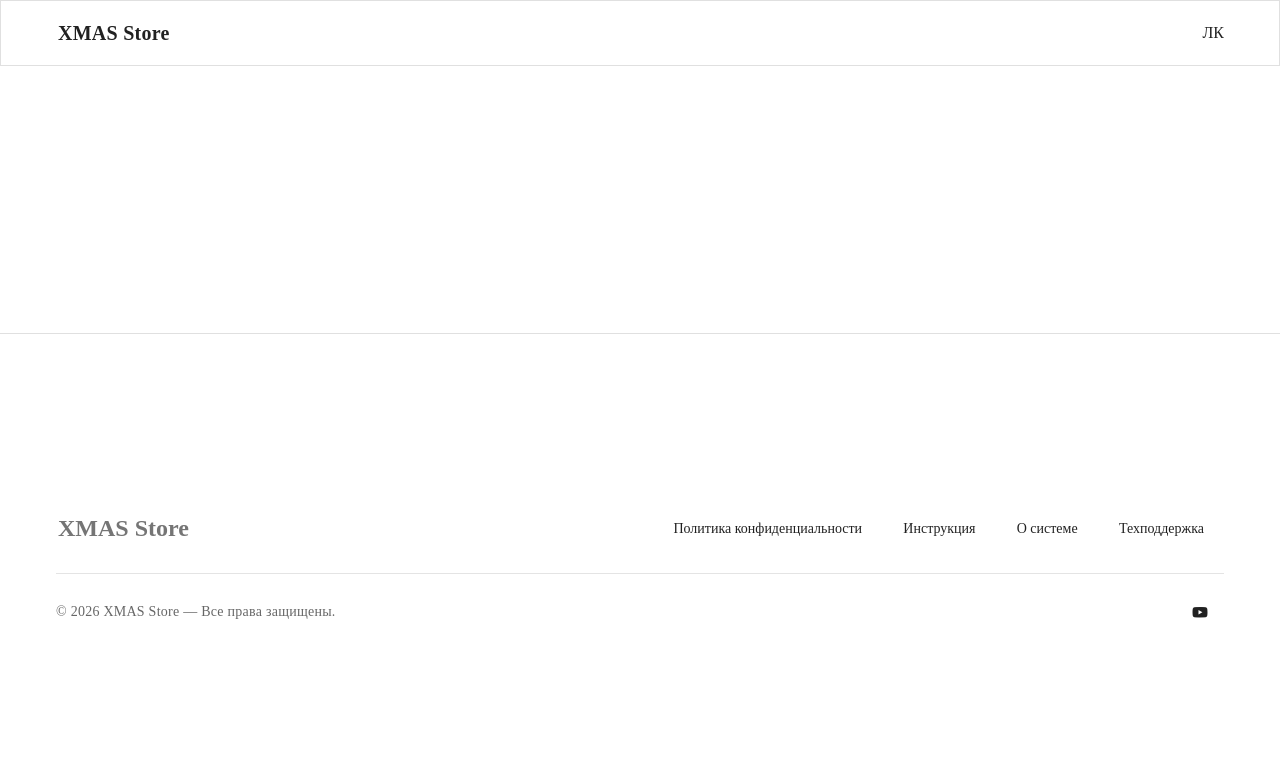
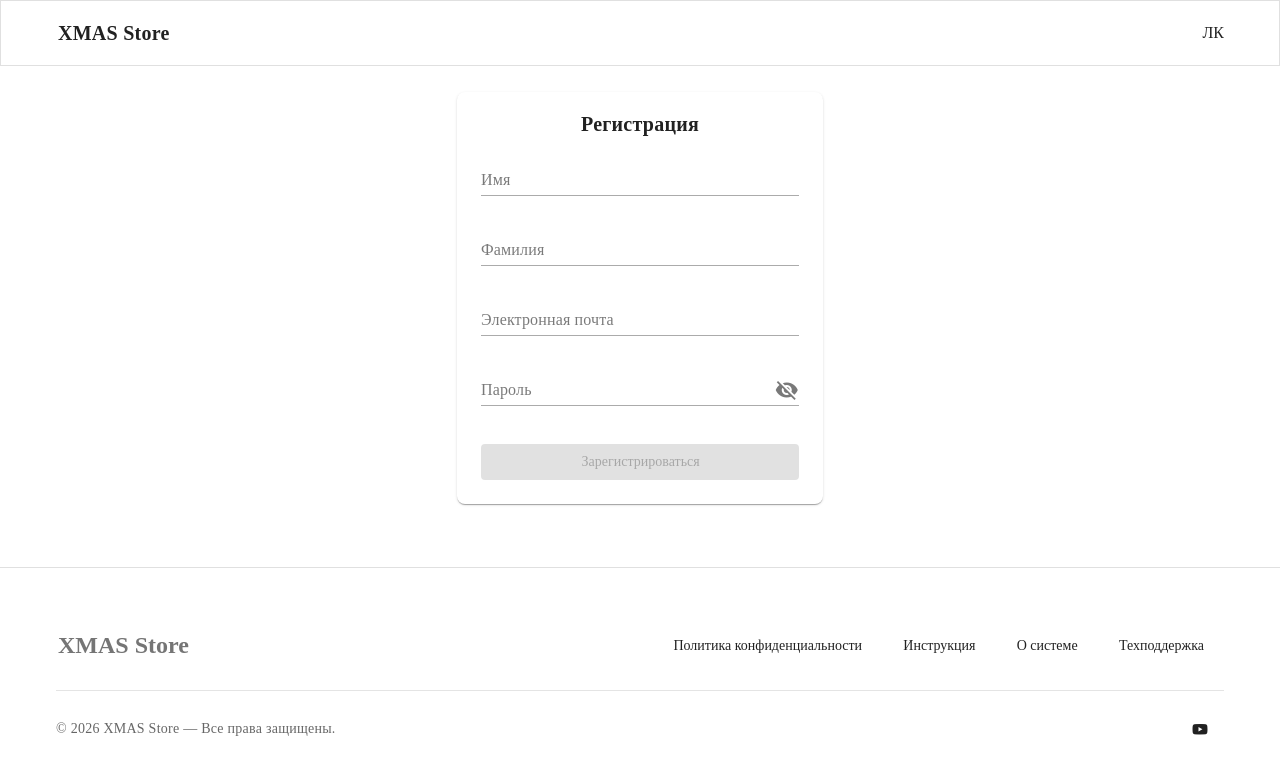
Before and after one commit to FIRETECHNO/xmas-frontend, a Nuxt app: page /registration in a window 1280 px wide. Shown: the top 774 px of the page. Built offline with nearby package versions, Linux system fonts and the light colour scheme.

Commit message:
added pages /registration

```diff
--- a/app/layouts/default.vue
+++ b/app/layouts/default.vue
@@ -35,7 +35,7 @@ async function logOut() {
 
         <v-spacer></v-spacer>
 
-        <div class="d-flex align-center">
+        <div class="d-flex align-center cursor-pointer" @click="router.push('/login')">
           ЛК
           <!-- <v-btn icon @click="toggleTheme" title="Переключить тему">
             <v-icon icon="mdi-theme-light-dark"></v-icon>
--- a/app/pages/login.vue
+++ b/app/pages/login.vue
@@ -9,7 +9,7 @@ let passwordIsVisible = ref(false);
 let loading = ref(false);
 
 const schema = yup.object({
-    email : yup.string().required().email(),
+    email : yup.string().email().required(),
     password : yup.string().min(8).required(),
 })
 
--- a/app/pages/registration.vue
+++ b/app/pages/registration.vue
@@ -1,4 +1,75 @@
-<script setup lang="ts"></script>
+<script setup lang="ts">
+import type {User} from '~/types/user.interface.ts'
+import { useField, useForm } from 'vee-validate';
+import * as yup from 'yup';
+
+const router = useRouter();
+const auth = useAuth();
+
+let passwordIsVisible = ref(false);
+let loading = ref(false);
+
+const schema = yup.object({
+    firstName : yup.string().min(2).required(),
+    lastName : yup.string().min(3).required(),
+    email : yup.string().email().required(),
+    password : yup.string().min(8).required(),
+});
+
+let {meta, handleSubmit} = useForm({
+    validationSchema : schema,
+});
+
+const firstName = useField("firstName");
+const lastName = useField("lastName");
+const email = useField("email");
+const password = useField("password");
+
+const onSubmitRegistration = handleSubmit(async values =>{
+    loading.value = true;
+    try{
+        let res = await auth.registration({
+            ...values,
+            roles : ["user"],
+        });
+
+        if (res){
+            router.push("/me");
+        }
+    }catch (error){
+        console.log("error registration : ", error);
+    }finally{
+        loading.value = false;
+    }
+});
+</script>
 <template>
-
+    <v-container class="d-flex align-center justify-center">
+        <v-col cols="12" xs="12" md="6" lg="4">
+            <v-card class="d-flex flex-column justify-center align-center text-center pa-6 pt-4 rounded-lg">
+                <div class="font-weight-bold text-h6">Регистрация</div>
+                <v-form @submit.prevent="onSubmitRegistration" class="d-flex flex-column w-100 mt-2">
+                    <v-text-field label="Имя" type="firstName" placeholder="Иван" v-model="firstName.value.value"
+                    :error-messages="firstName.errorMessage.value" variant="underlined" class="w-100">
+                    </v-text-field>
+                    <v-text-field label="Фамилия" type="lastName" placeholder="Иванов" v-model="lastName.value.value"
+                    :error-messages="lastName.errorMessage.value" variant="underlined" class="w-100">
+                    </v-text-field>
+                    <v-text-field label="Электронная почта" type="email" placeholder="ivanivanov@ya.ru" v-model="email.value.value"
+                    :error-messages="email.errorMessage.value" variant="underlined" class="w-100">
+                    </v-text-field>
+                    <v-text-field class="w-100" label="Пароль" v-model="password.value.value"
+                    :append-inner-icon="passwordIsVisible ? 'mdi-eye' : 'mdi-eye-off'"
+                    @click:append-inner="passwordIsVisible = !passwordIsVisible"
+                    :type="!passwordIsVisible ? 'password' : 'text'"
+                    :error-messages="password.errorMessage.value"
+                    variant="underlined">
+                    </v-text-field>
+                    <v-btn class="mt-4" type="submit" :disabled="!meta.valid" color="accent" :loading="loading">
+                        Зарегистрироваться
+                    </v-btn>
+                </v-form>
+            </v-card>
+        </v-col>
+    </v-container>
 </template>
```
